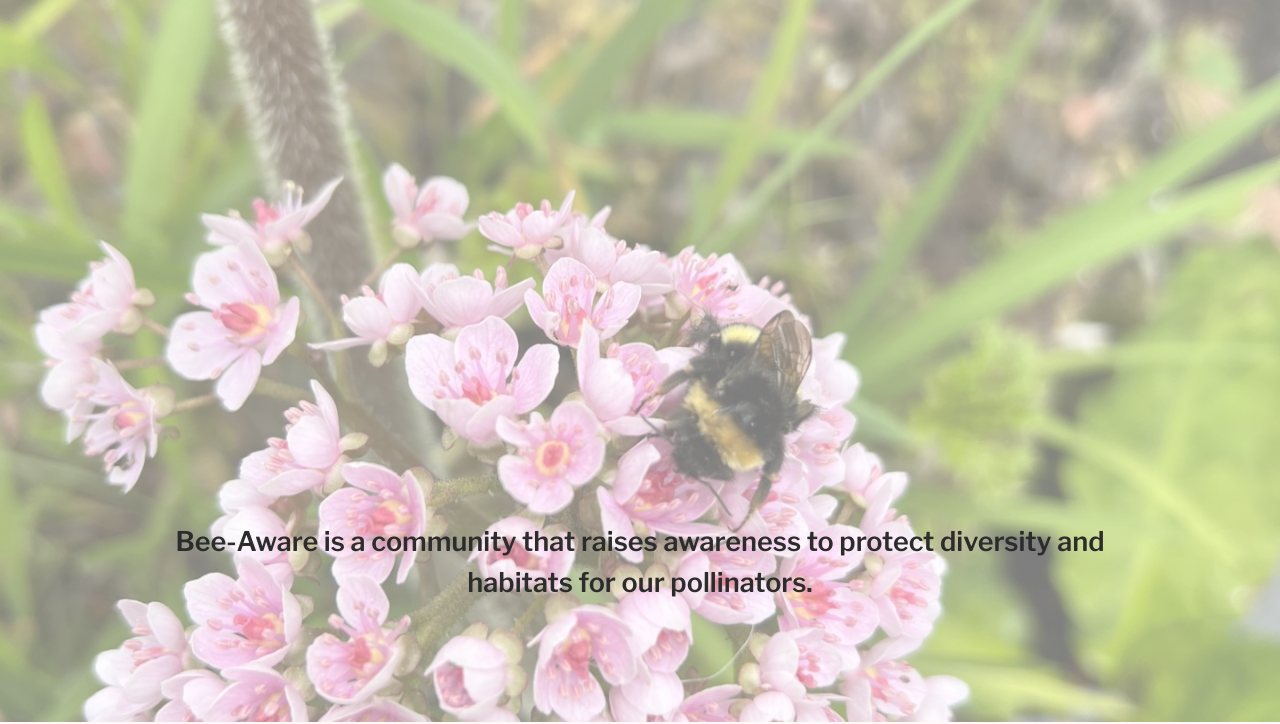
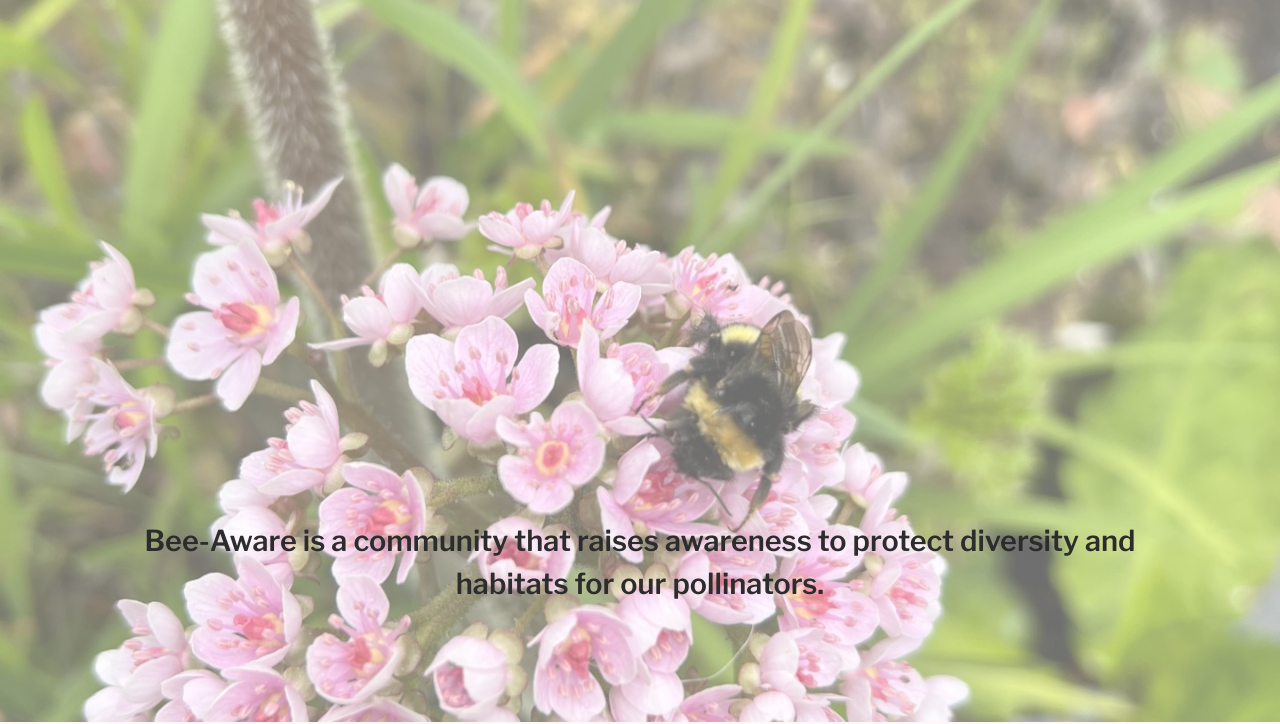
Before and after one commit to Indre-V/bee-aware, a plain HTML site: page index.html in a window 1280 px wide. Shown: the part 78-802 px from the top of the page. Drawn offline with nearby package versions, Linux system fonts and the light colour scheme.

Commit message:
update: overlay shade on hero image and font weight

```diff
--- a/assets/css/style.css
+++ b/assets/css/style.css
@@ -84,10 +84,12 @@
 
 .hero-image {
     background: url("../images/hero-image2.jpg") no-repeat center center;
-    height: 100%;
+    height: 40rem;
     background-size: cover;
-    background-color: #ffffff7e;
+    background-color: #ffffff6e;
     background-blend-mode: overlay;
+
+
 }
 
 .text-center {
@@ -255,8 +257,10 @@
 
 
     .hero-text {
+
+        font-weight: 600;
         top: 80%;
-        font-size: large;
+        font-size: larger;
     }
 
 
```
